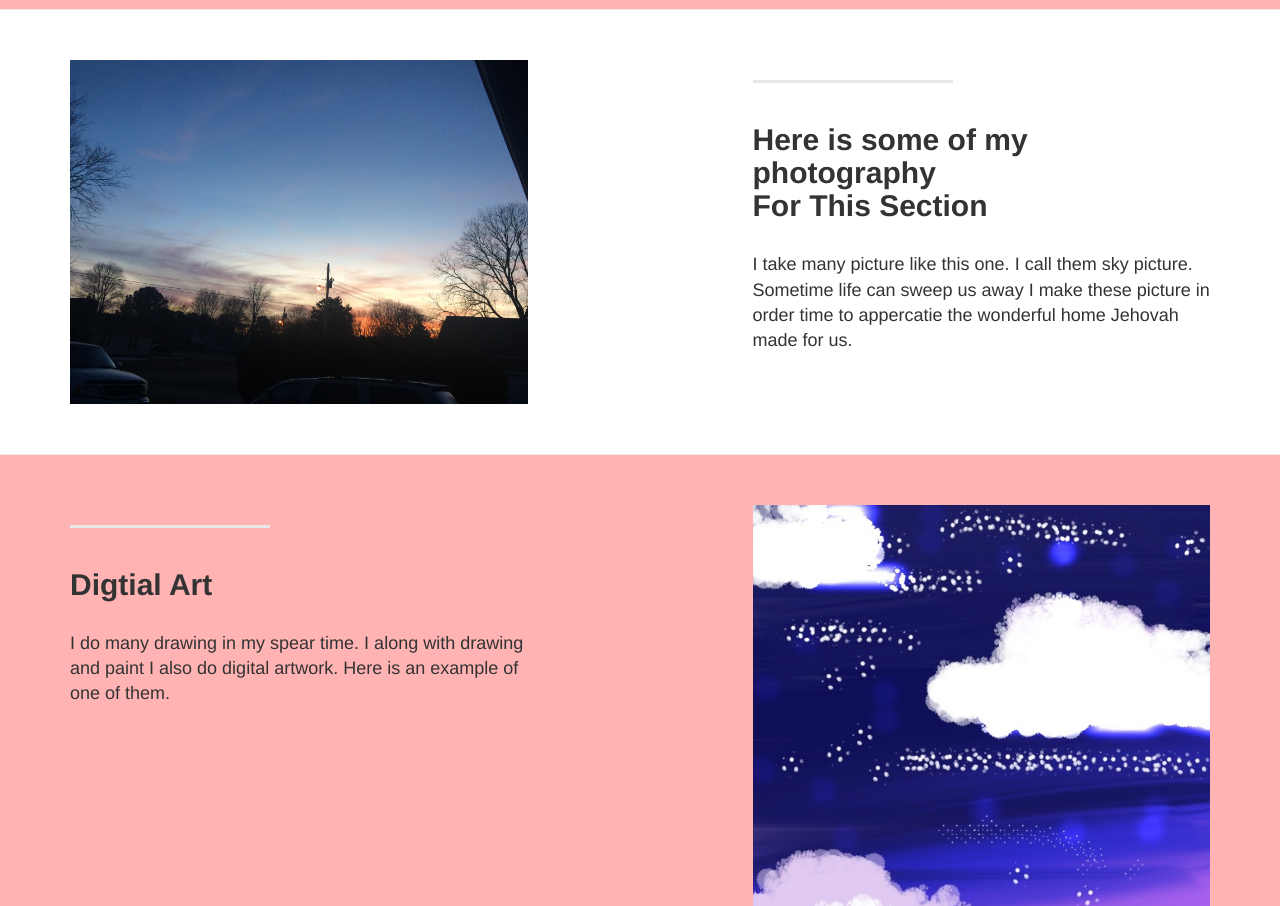
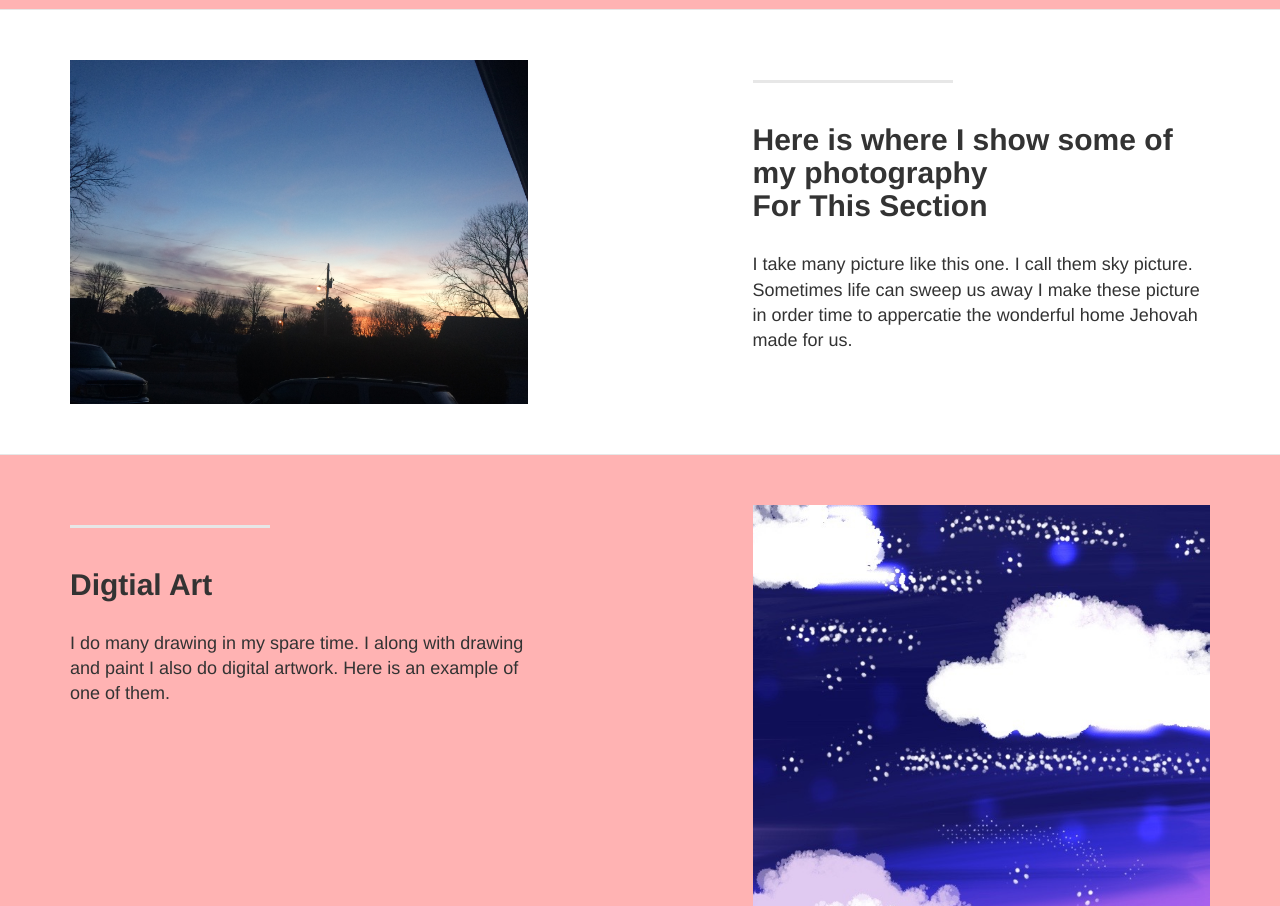
Before and after one commit to meaganmason/Meagan-s-Doodles, a plain HTML site: page index.html in a window 1280 px wide. Shown: the part 1680-2586 px from the top of the page. Drawn offline with Linux system fonts and the light colour scheme.

Commit message:
Update index.html

```diff
--- a/index.html
+++ b/index.html
@@ -89,7 +89,7 @@
                     <div class="col-lg-5 col-sm-6">
                         <hr class="section-heading-spacer">
                         <div class="clearfix"></div>
-                        <h2 class="section-heading">Thank You Meagan's Doodles</h2>
+                        <h2 class="section-heading">Thank You for visting Meagan's Doodles</h2>
                         <p class="lead"> On this page I showcase my art and my photography. I aslo, display other crafts I have done. My goal is share my art and photography with people who will enjoy it.
                     </div>
                     <div class="col-lg-5 col-lg-offset-2 col-sm-6">
@@ -105,8 +105,8 @@
                     <div class="col-lg-5 col-lg-offset-1 col-sm-push-6  col-sm-6">
                         <hr class="section-heading-spacer">
                         <div class="clearfix"></div>
-                        <h2 class="section-heading">Here is some of my photography<br>For This Section</h2>
-                        <p class="lead"> I take many picture like this one. I call them sky picture. Sometime life can sweep us away I make these picture in order time to appercatie the wonderful home Jehovah made for us.
+                        <h2 class="section-heading">Here is where I show some of my photography<br>For This Section</h2>
+                        <p class="lead"> I take many picture like this one. I call them sky picture. Sometimes life can sweep us away I make these picture in order time to appercatie the wonderful home Jehovah made for us.
                     </div>
                     <div class="col-lg-5 col-sm-pull-6  col-sm-6">
                         <img class="img-responsive" src="Yeah.jpg" alt="">
@@ -122,7 +122,7 @@
                         <hr class="section-heading-spacer">
                         <div class="clearfix"></div>
                         <h2 class="section-heading">Digtial Art</h2>
-                        <p class="lead">I do many drawing in my spear time. I along with drawing and paint I also do digital artwork. Here is an example of one of them.</p>
+                        <p class="lead">I do many drawing in my spare time. I along with drawing and paint I also do digital artwork. Here is an example of one of them.</p>
                     </div>
                     <div class="col-lg-5 col-lg-offset-2 col-sm-6">
                         <img class="img-responsive" src="candy.jpg" alt="">
```
